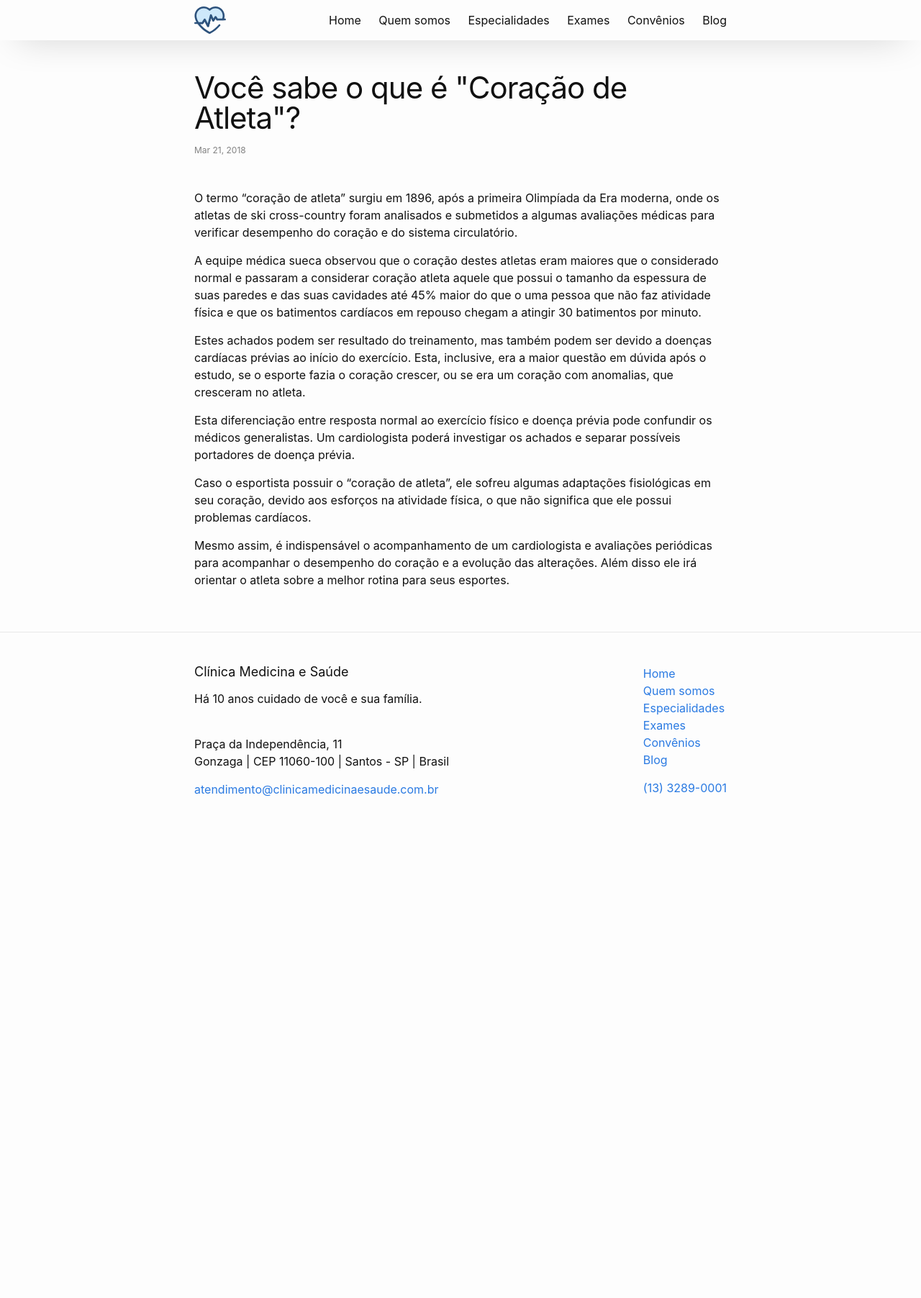
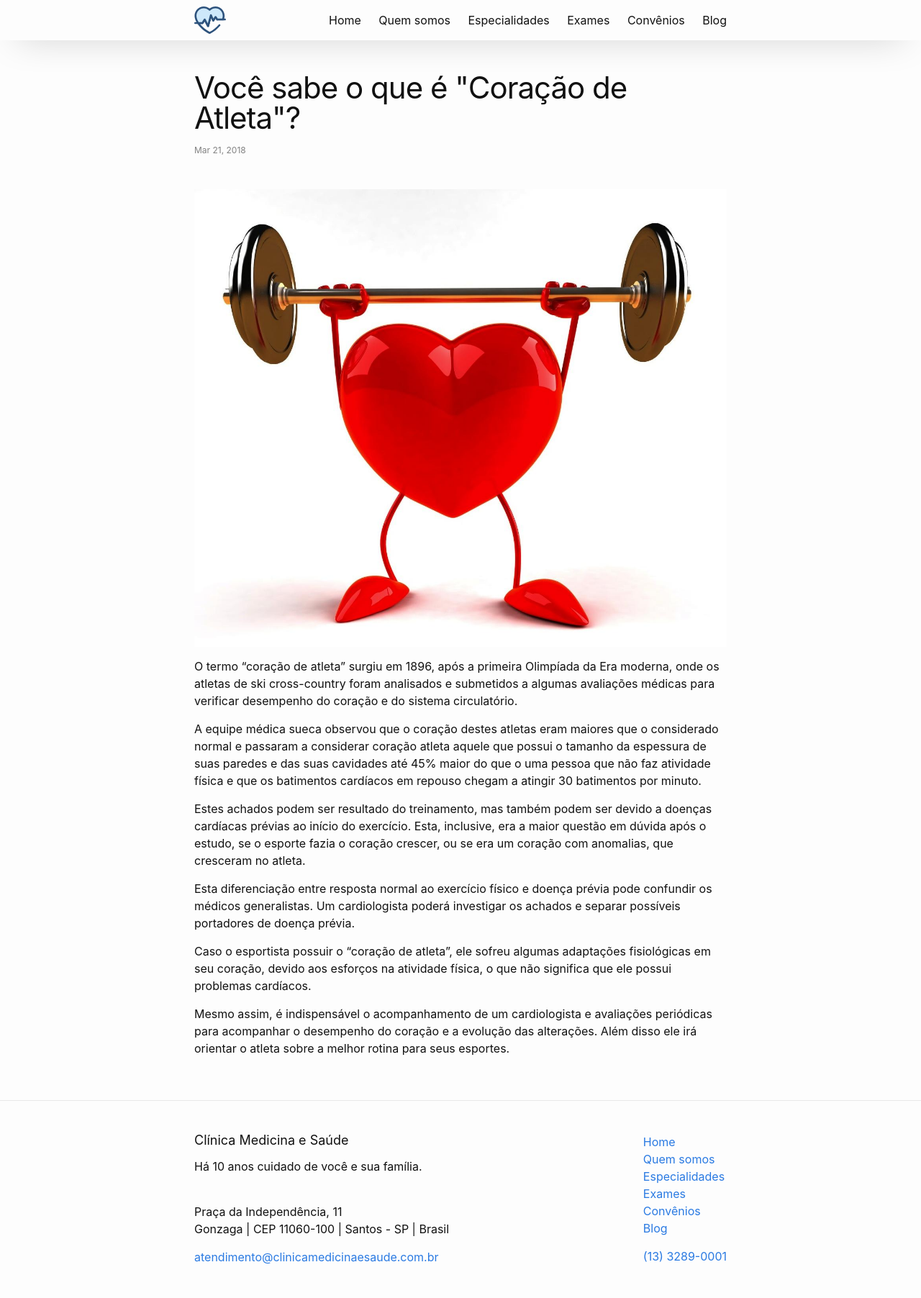
Before and after one commit to CopaTecnologia/medicinaesaude, a Jekyll site: the page built from _posts/2018-03-21-post-de-exemplo.markdown, in a window 1280 px wide. Shown: the whole page at 72% size. Built offline with Jekyll 4.4.1, drawn with Linux system fonts in a browser that asks for light colours; before the commit the page ends 1154 px from its top, so only the background shows below that.

Commit message:
Updated Post De Exemplo

```diff
--- a/_posts/2018-03-21-post-de-exemplo.markdown
+++ b/_posts/2018-03-21-post-de-exemplo.markdown
@@ -2,6 +2,8 @@
 title: Você sabe o que é "Coração de Atleta"?
 date: 2018-03-21 00:00:00 -03:00
 ---
+
+![healthy-heart.jpg](/uploads/healthy-heart.jpg)
 
 O termo “coração de atleta” surgiu em 1896, após a primeira Olimpíada da Era moderna, onde os atletas de ski cross-country foram analisados e submetidos a algumas avaliações médicas para verificar desempenho do coração e do sistema circulatório.
 
```
